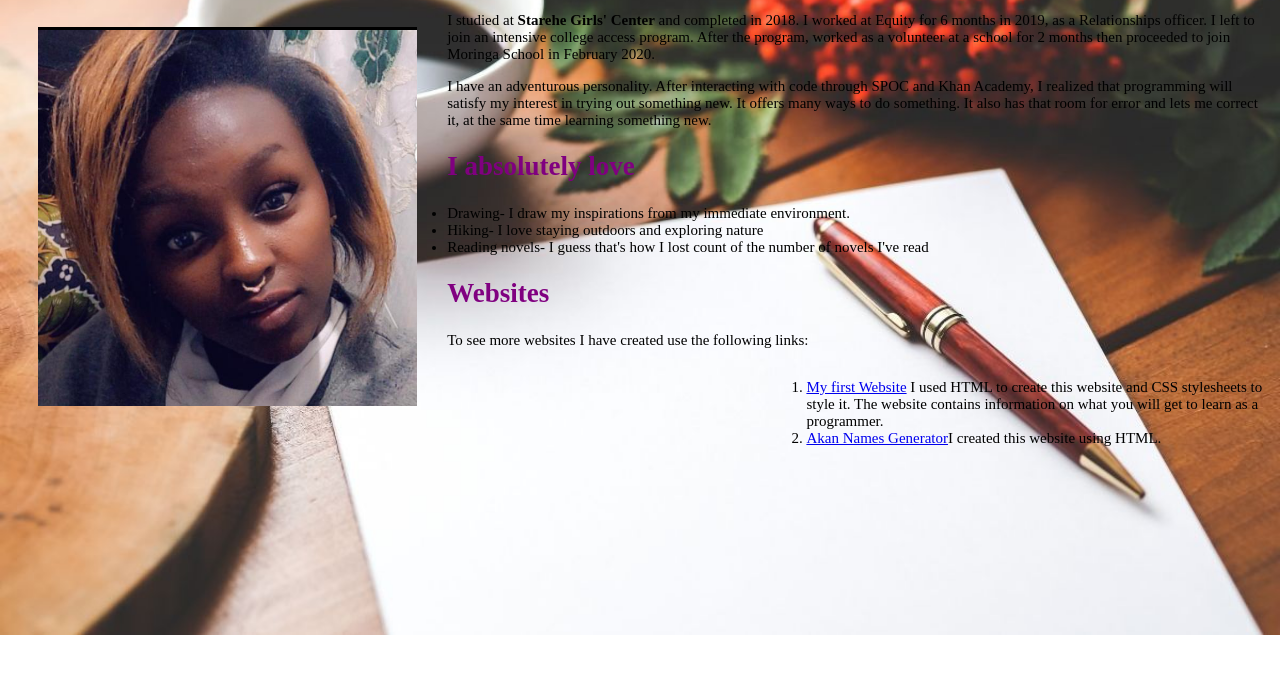
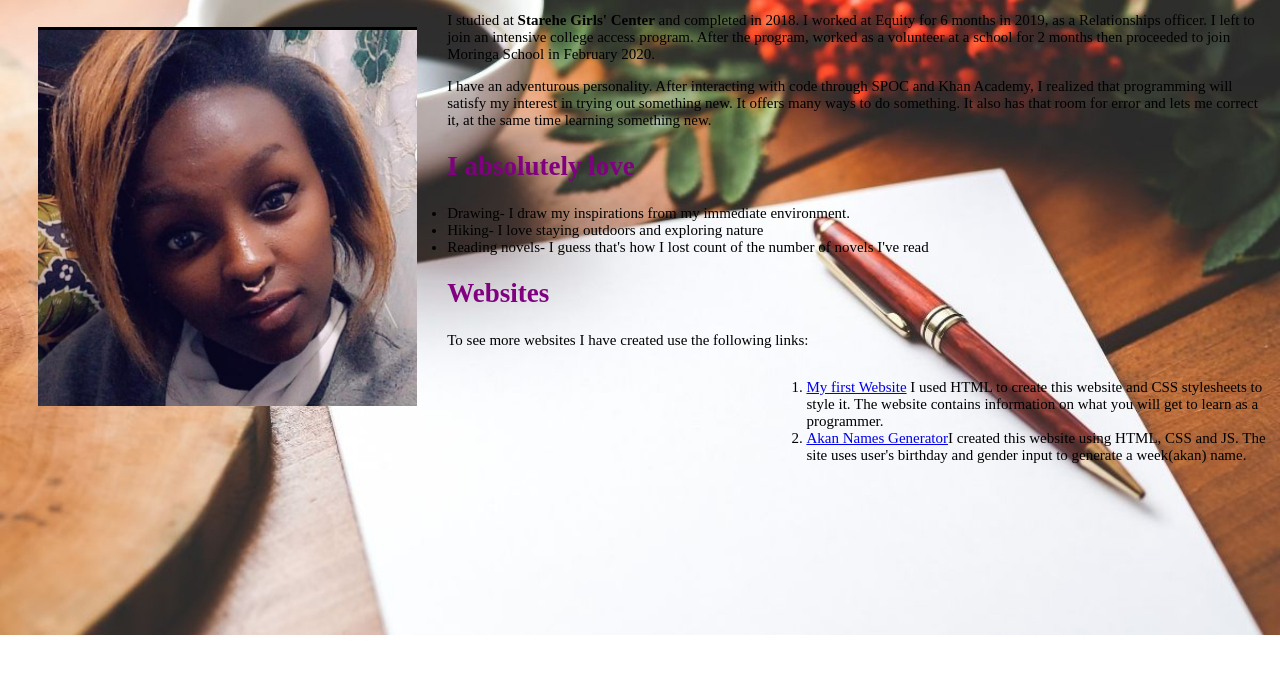
Before and after one commit to AlphaniaMuthee/portfolioredone.github.io, a plain HTML site: page portfolio.html in a window 1280 px wide. Shown: the part 85-758 px from the top of the page. Drawn offline with Linux system fonts and the light colour scheme; files whose address does not match are found by name.

Commit message:
add website 2 description

```diff
--- a/portfolio.html
+++ b/portfolio.html
@@ -23,7 +23,7 @@
     <div class="links">
      <ol>
        <li><a href="https://alphaniamuthee.github.io/My-first-website.github.io/">My first Website</a> I used HTML to create this website and CSS stylesheets to style it. The website contains information on what you will get to learn as a programmer.</li>
-       <li><a href="https://alphaniamuthee.github.io/Akan-names.github.io/">Akan Names Generator</a>I created this website using HTML.</li>
+       <li><a href="https://alphaniamuthee.github.io/Akan-names.github.io/">Akan Names Generator</a>I created this website using HTML, CSS and JS. The site uses user's birthday and gender input to generate a week(akan) name.</li>
      </ol>
     </div>
   </body>
```
